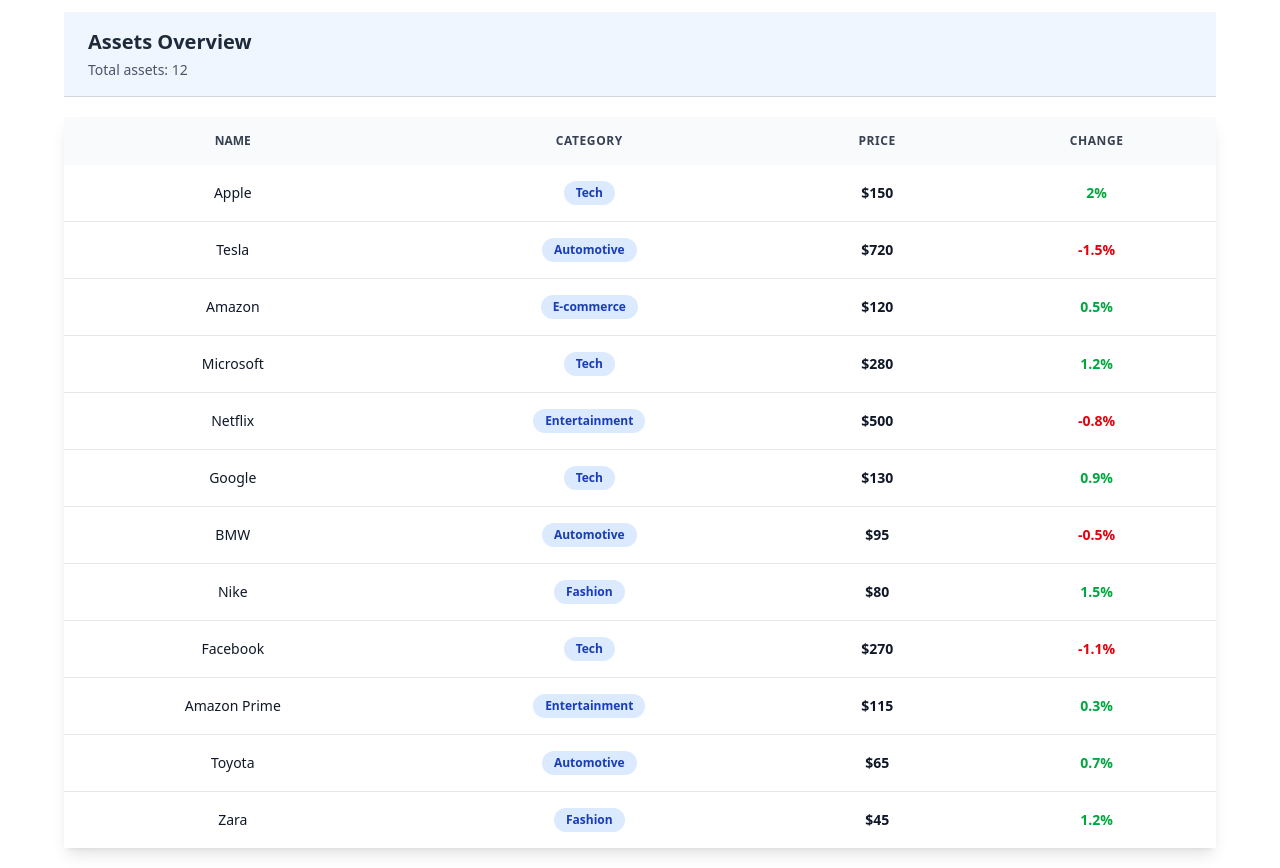
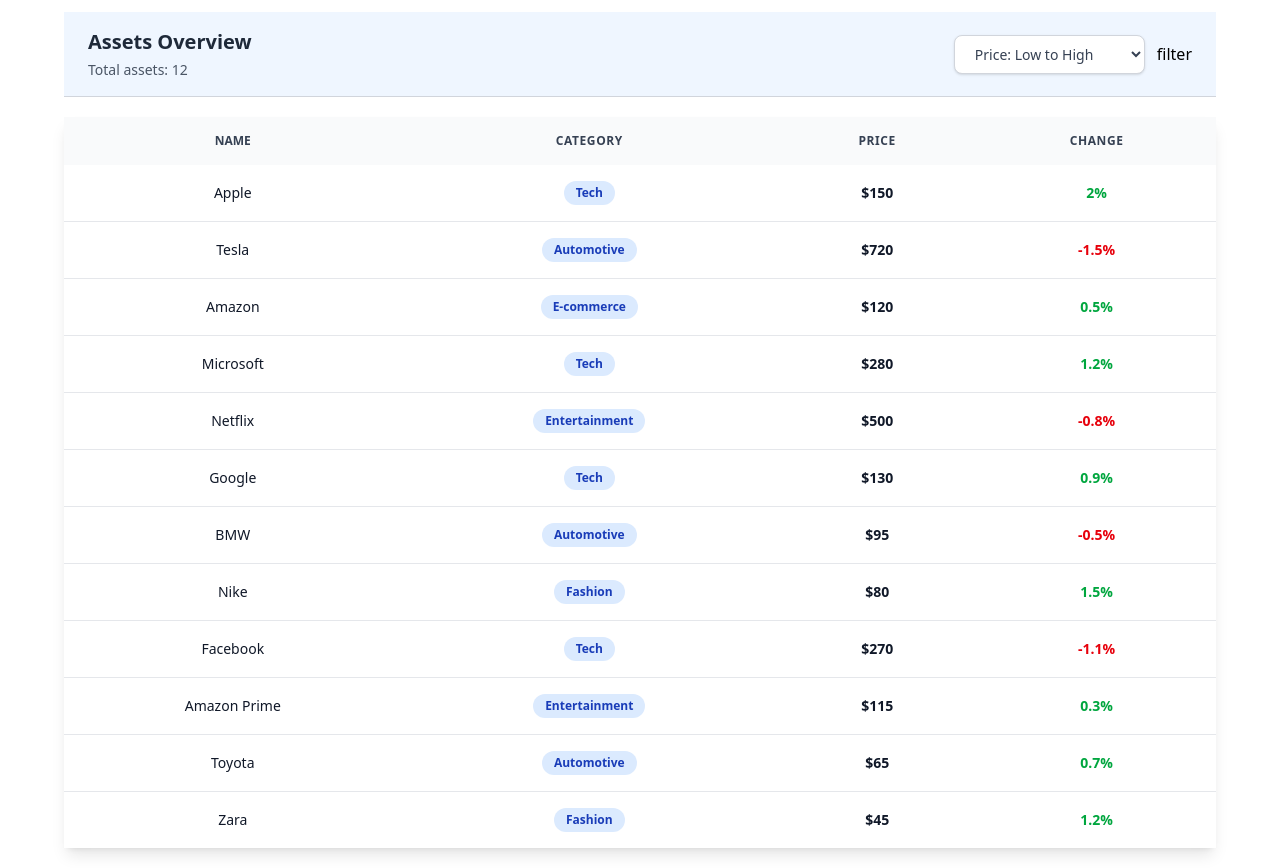
Before and after one commit to mennaomar777/assets-dashboard, a Next.js app: page / in a window 1280 px wide. Built offline with nearby package versions, Linux system fonts and the light colour scheme.

Commit message:
implement assets sorting

```diff
--- a/app/_components/assetsTable/assetsTable.tsx
+++ b/app/_components/assetsTable/assetsTable.tsx
@@ -3,14 +3,7 @@
 
 export default function AssetsTable({ assets }: { assets: AssetType[] }) {
   return (
-    <div className="my-3">
-      <div className="bg-blue-50  px-6 py-4 border-b  border-gray-300">
-        <h2 className="text-xl font-semibold text-gray-800">Assets Overview</h2>
-        <p className="text-sm text-gray-600 mt-1">
-          Total assets: {assets.length}
-        </p>
-      </div>
-
+    <div>
       <table className="w-full shadow-lg my-5">
         <thead className="bg-gray-50">
           <tr>
--- a/app/_components/sort/sort.tsx
+++ b/app/_components/sort/sort.tsx
@@ -1,5 +1,32 @@
 import React from "react";
 
-export default function Sort() {
-  return <div>Sort</div>;
+export default function Sort({ onSort }: { onSort: (value: string) => void }) {
+  return (
+    <div>
+      <select
+        className="
+          px-4 py-2
+          rounded-lg
+          border border-gray-300
+          bg-white
+          text-sm text-gray-700
+          shadow-sm
+          cursor-pointer
+          focus:outline-none
+          focus:ring-2 focus:ring-blue-400
+          hover:border-gray-400
+          transition
+        "
+        onChange={(e) => onSort(e.target.value)}
+      >
+        <option value="" disabled>
+          Sort by
+        </option>
+        <option value="price-asc">Price: Low to High</option>
+        <option value="price-desc">Price: High to Low</option>
+        <option value="change-asc">Change: Low to High</option>
+        <option value="change-desc">Change: High to Low</option>
+      </select>
+    </div>
+  );
 }
--- a/app/page.tsx
+++ b/app/page.tsx
@@ -3,13 +3,44 @@
 import AssetsTable from "./_components/AssetsTable/AssetsTable";
 import { data } from "./_lib/data";
 import { AssetType } from "./_interfaces/asset";
+import Sort from "./_components/Sort/Sort";
+import Filter from "./_components/Filter/Filter";
 export default function Home() {
   const [assets, setAssets] = useState<AssetType[]>(data);
+  const [sortBy, setSortBy] = useState<string>("");
+
+  // Sort
+  let sortedAssets: AssetType[] = [...assets];
+
+  if (sortBy === "price-asc")
+    sortedAssets = sortedAssets.sort((a, b) => a.price - b.price);
+  if (sortBy === "price-desc")
+    sortedAssets = sortedAssets.sort((a, b) => b.price - a.price);
+  if (sortBy === "change-asc")
+    sortedAssets = sortedAssets.sort((a, b) => a.change - b.change);
+  if (sortBy === "change-desc")
+    sortedAssets = sortedAssets.sort((a, b) => b.change - a.change);
+
   return (
-    <div>
+    <main>
       <div className="container mx-auto max-w-[90%]">
-        <AssetsTable assets={assets} />
+        <div className="bg-blue-50 mt-3 px-6 py-4 border-b  border-gray-300 flex justify-between items-center">
+          <div>
+            <h2 className="text-xl font-semibold text-gray-800">
+              Assets Overview
+            </h2>
+            <p className="text-sm text-gray-600 mt-1">
+              Total assets: {assets.length}
+            </p>
+          </div>
+          <div className="flex justify-between items-center gap-3">
+            <Sort onSort={setSortBy} />
+            <Filter />
+          </div>
+        </div>
+
+        <AssetsTable assets={sortedAssets} />
       </div>
-    </div>
+    </main>
   );
 }
```
